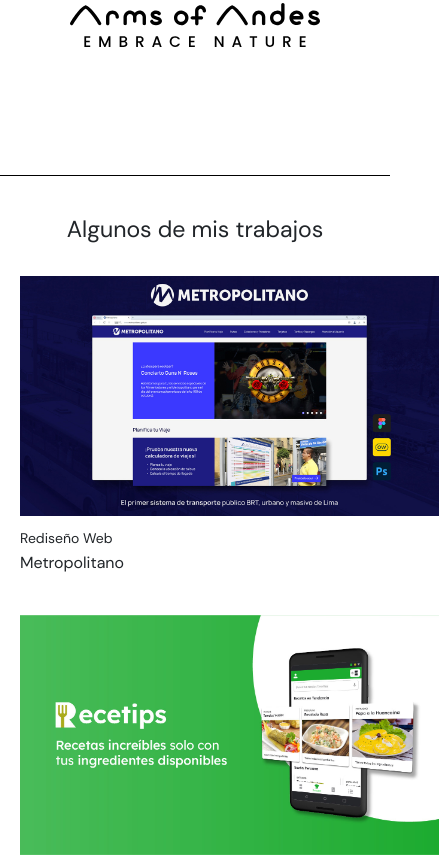
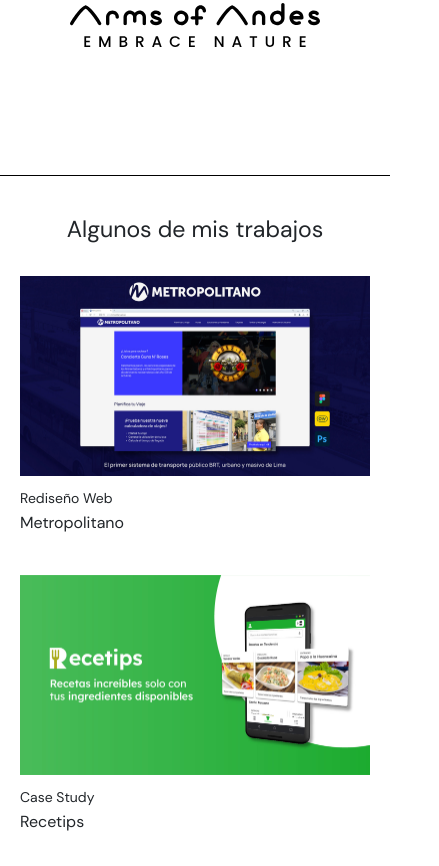
Before and after one commit to JoffreOF/jof-digdesign, a plain HTML site: page index.html in a window 390 px wide. Shown: the part 1261-2127 px from the top of the page, 439 px wide, since content can reach past the window. Drawn offline with Linux system fonts and the light colour scheme.

Commit message:
Ultimos cambios

```diff
--- a/scss/_estilos-home.scss
+++ b/scss/_estilos-home.scss
@@ -604,7 +604,8 @@
 
 @media (min-width: 768px) and (max-width: 1024px) {
     .sec-trabajos{
-        max-width: 1100px;
+        max-width: 1300px;
+        justify-content: space-between;
         margin: auto;
         padding-top: 40px;
         border-bottom: 1px solid black;
@@ -614,6 +615,7 @@
     .cajas-trabajos{
         display: grid;
         grid-template-columns: 1fr 1fr;
+        justify-content: space-between;
         gap: 24px;
         margin: 0px 20px 0px 20px;
     }
@@ -655,16 +657,17 @@
 
     .sec-trabajos{
         max-width: 900px;
+        justify-content: space-between;
         margin: auto;
         padding-top: 40px;
         padding-bottom: 36px;
         border-bottom: 1px solid black;
-
     }
 
     .cajas-trabajos{
         display: grid;
         grid-template-columns: 1fr;
+        justify-content: space-between;
         gap: 24px;
         margin: 0px 20px 0px 20px;
     }
@@ -681,13 +684,13 @@
 
     .Miniatura-Caja{
         position: relative;
-        height: 240px;
+        width: 100%;
         margin-bottom: 14px;
     }
 
     .img-caja{
-        height: 100%;
-        width: auto;
+        width: 100%;
+        height: auto;
     }
 
     .subt-sec-trabajos{
```
Also changed, not shown: css/estilos.css, 1 other file.
